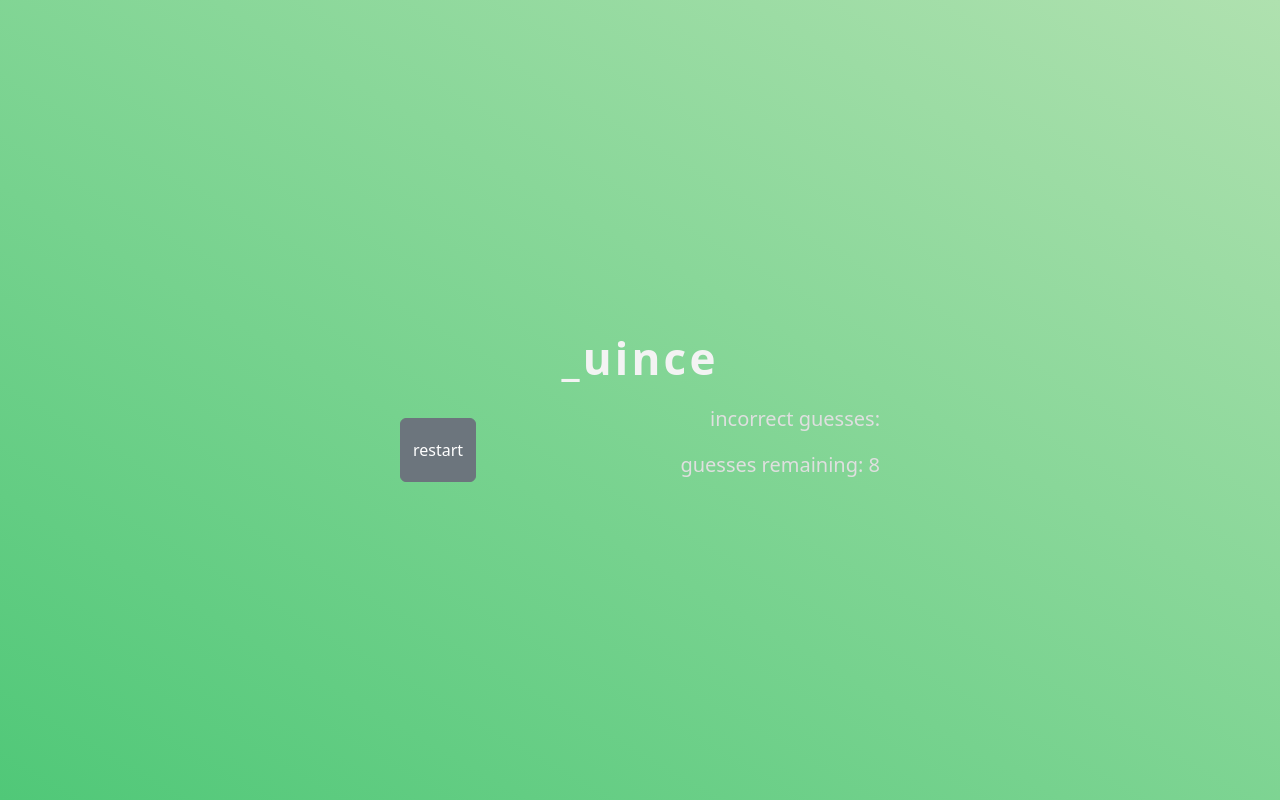
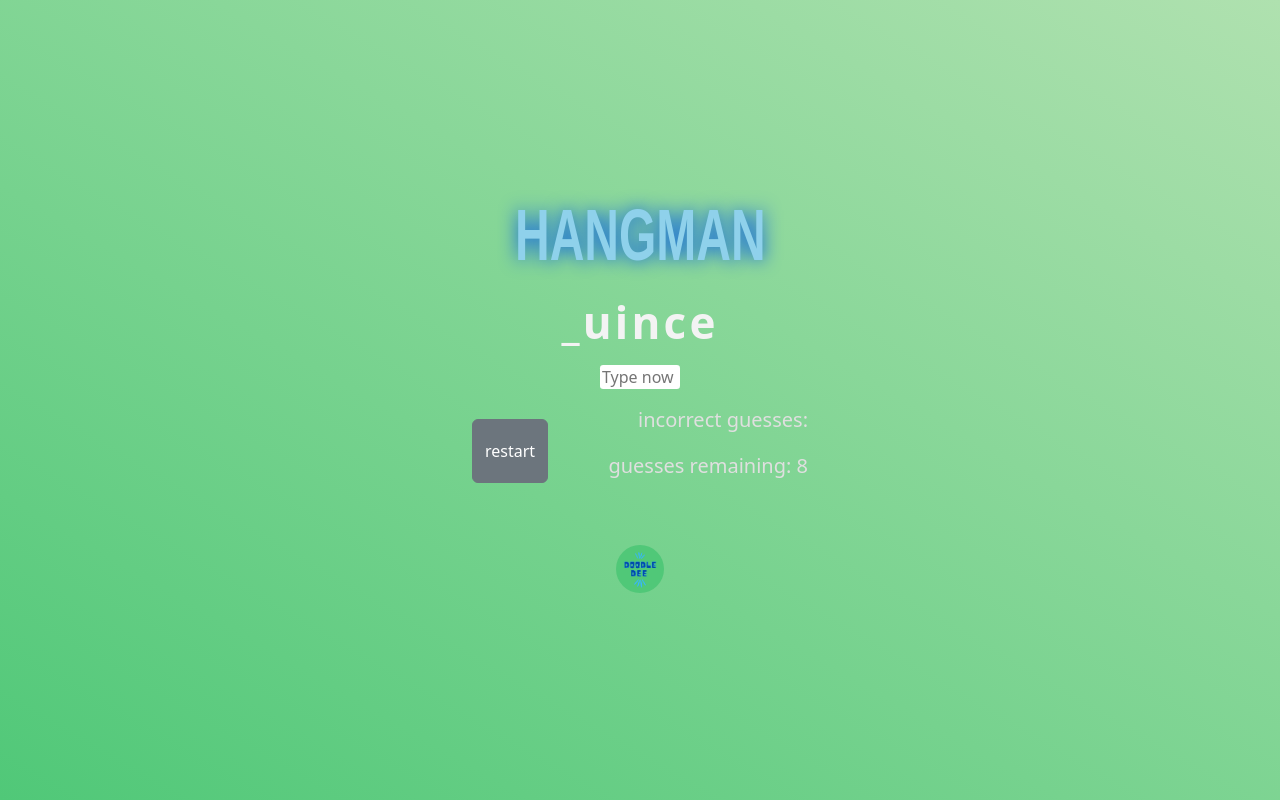
Before and after one commit to raulvillajr95/hangman, a plain HTML site: page index.html in a window 1280 px wide. Drawn offline with nearby package versions, Linux system fonts and the light colour scheme.

Commit message:
Add title to home page

```diff
--- a/index.html
+++ b/index.html
@@ -13,9 +13,11 @@
   <title>Hangman</title>
 </head>
 <body>
+  <h1 class="title">HANGMAN</h1>
   <div class="container">
     <p class="result"></p>
     <h1 class="main-word"></h1>
+    <input type="text" class="typing-input" placeholder="Type now">
     <div class="info-container">
       <button type="button" class="btn btn-secondary">restart</button>
       <div class="info">
@@ -23,6 +25,7 @@
         <p class="remaining-section">guesses remaining: <span class="guesses-remaining">8</span></p>
       </div>
     </div>
+    <img src="images/doodledee-logo.png" alt="" class="doodledee-img">
   </div>
 </body>
 </html>
--- a/scripts.js
+++ b/scripts.js
@@ -4,6 +4,7 @@ const restartBtn = document.querySelector('.btn');
 const incorrectGuess = document.querySelector('.incorrect-guess');
 const guessesRemaining = document.querySelector('.guesses-remaining');
 const result = document.querySelector('.result');
+const typingInput = document.querySelector('.typing-input');
 
 // Defaults
 let guesses = 8;
@@ -17,7 +18,6 @@ function randomNum(b) {
 
 let currentWord = words[randomNum(words.length)-1]
 
-// mainWord.textContent = `${currentWord}`;
 let finalWord;
 function replaceWithUnderScore(word) {
   finalWord = []
@@ -31,13 +31,7 @@ function replaceWithUnderScore(word) {
     }
   }
 
-  // Check that word has at least 1 under score
-  // and no all under scores
-
-  console.log("Before check", finalWord)
-
   if (finalWord.includes('_')) {
-    console.log('INCLUDES _')
 
     let alphaCount = 0;
 
@@ -46,18 +40,14 @@ function replaceWithUnderScore(word) {
         alphaCount += 1;
       };
     }
-    console.log('alphaCount',alphaCount)
     if (alphaCount >= 1) {
       alphaCount = 0;
-      console.log("final check", finalWord)
       return finalWord;
     } else {
-      console.log('NEEDS LETTER')
       finalWord = []
       replaceWithUnderScore(word)
     }
   } else {
-    console.log('REACHED')
     finalWord = []
     currentWord = words[randomNum(words.length)-1]
     replaceWithUnderScore(word)
@@ -66,8 +56,6 @@ function replaceWithUnderScore(word) {
 
 let wordWithUnderscores = replaceWithUnderScore(currentWord)
 let wordProgressing = wordWithUnderscores
-// Plase wordWithUnderscores on screen
-// mainWord.textContent = `${wordWithUnderscores.join('')}`
 
 // Place within 'span' element
 if (wordWithUnderscores == undefined) {
@@ -94,28 +82,26 @@ window.addEventListener('keydown', () => {
   let letterPressed = window.event.key
 
   if (missingLetters[count][1] == undefined || alphabet.includes(letterPressed) != true) {
-    console.log("not alpha character")
     return;
   }
 
-  console.log('compare', letterPressed, currentWord[missingLetters[count][1]])
-  console.log(wordProgressing, currentWord)
-
   if (letterPressed == currentWord[missingLetters[count][1]]) {
+    typingInput.value = '';
     mainWord.children[missingLetters[count][1]].textContent = `${letterPressed}`
 
-    console.log('TEST', mainWord.textContent)
     if (mainWord.textContent == currentWord) {
       result.textContent = "YOU WON"
       result.style.color = "#3a6efb"
     }
     count += 1;
   } else {
+    typingInput.value = '';
     guesses -= 1;
-    if (guesses <= -1) {
+    if (guesses <= 0) {
       guessesRemaining.textContent = `Done`
       result.textContent = "YOU LOSE"
       result.style.color = "#dc3545"
+      mainWord.textContent = `${currentWord}`
     } else {
       guessesRemaining.textContent = `${guesses}`
       incorrectGuess.textContent += ` ${letterPressed}`;
@@ -128,4 +114,5 @@ restartBtn.addEventListener('click', () => {
   window.location.reload();
   guesses = 8;
   count = 0;
+  typingInput.textContent = '';
 });
--- a/styles.css
+++ b/styles.css
@@ -55,11 +55,20 @@ body {
   font-family: 'Montserrat';
 }
 
+.title {
+  font-family: Arial, Helvetica, sans-serif;
+  font-weight: 900;
+  transform: scaleY(1.5);
+  font-size: 3rem;
+  color: #8fd1eb;
+  text-shadow: 0px 0px 15px #0056ea;
+}
 .container {
   display: flex;
-  height: 12rem;
+  height: 20rem;
   width: 30rem;
   flex-direction: column;
+  align-items: center;
 }
 .container .result {
   font-weight: 700;
@@ -76,11 +85,19 @@ body {
   letter-spacing: .2rem;
   color: #f3f3f3;
 }
+.container .typing-input {
+  margin-bottom: 1rem;
+  height: 2rem;
+  width: 5rem;
+  font-size: 1rem;
+  border-style: none;
+  border-radius: 0.2rem;
+}
 .container .info-container {
   display: flex;
   justify-content: space-between;
   align-items: center;
-  width: 30rem;
+  width: 21rem;
   margin: 0 auto;
 }
 .container .btn {
@@ -96,3 +113,8 @@ body {
   font-size: 1.25rem;
   color: #dfdfdf;
 }
+.doodledee-img {
+  width: 3rem;
+  border-radius: 50%;
+  margin-top: 3rem;
+}
```
Also changed, not shown: images/doodledee-logo.png (added).
